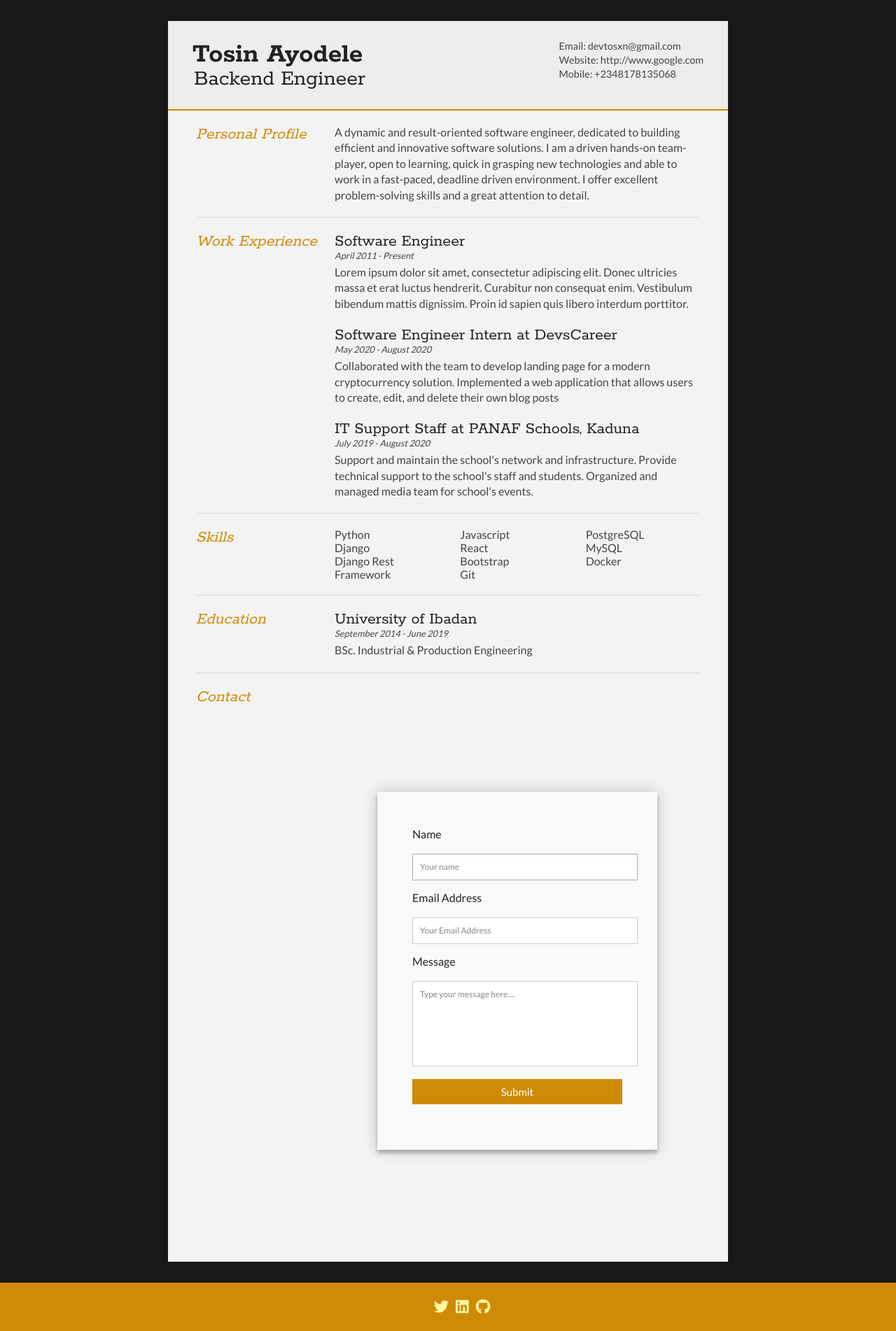
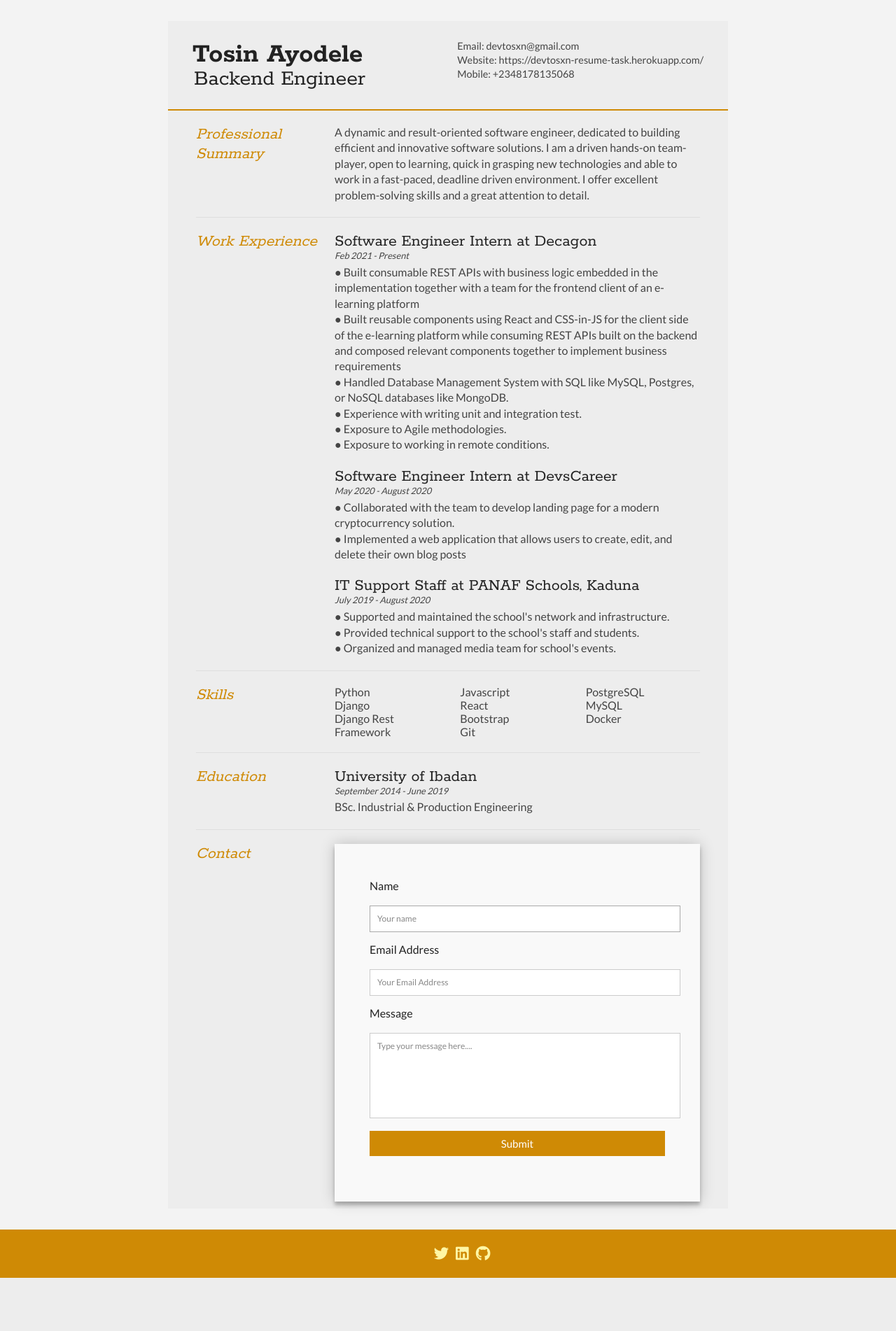
Before and after one commit to devtosxn/resume-task, a Django app: page / in a window 1280 px wide. Shown: the whole page at 70% size. After the commit the page ends 1826 px from the top, so only its background shows below. Run offline with Django 3.2, Linux system fonts and the light colour scheme.

Commit message:
refactor styling for page

```diff
--- a/resume/templates/index.html
+++ b/resume/templates/index.html
@@ -43,7 +43,7 @@
               >
             </li>
             <li>
-              Website: <a href="http://www.google.com">http://www.google.com</a>
+              Website: <a href="https://devtosxn-resume-task.herokuapp.com/">https://devtosxn-resume-task.herokuapp.com/</a>
             </li>
             <li>Mobile: +2348178135068</li>
           </ul>
@@ -55,7 +55,7 @@
         <section>
           <article>
             <div class="sectionTitle">
-              <h1>Personal Profile</h1>
+              <h1>Professional Summary</h1>
             </div>
 
             <div class="sectionContent">
@@ -79,13 +79,15 @@
 
           <div class="sectionContent">
             <article>
-              <h2>Software Engineer</h2>
-              <p class="subDetails">April 2011 - Present</p>
+              <h2>Software Engineer Intern at Decagon</h2>
+              <p class="subDetails">Feb 2021 - Present</p>
               <p>
-                Lorem ipsum dolor sit amet, consectetur adipiscing elit. Donec
-                ultricies massa et erat luctus hendrerit. Curabitur non
-                consequat enim. Vestibulum bibendum mattis dignissim. Proin id
-                sapien quis libero interdum porttitor.
+               ●  Built consumable REST APIs with business logic embedded in the implementation together with a team for the frontend client of an e-learning platform
+               <br/> ●  Built reusable components using React and CSS-in-JS for the client side of the e-learning platform while consuming REST APIs built on the backend and composed relevant components together to implement business requirements <br/>
+              ●   Handled Database Management System with SQL like MySQL, Postgres, or NoSQL databases like MongoDB. </br>
+            ●   Experience with writing unit and integration test. <br/>
+            ●   Exposure to Agile methodologies. <br/>
+            ●   Exposure to working in remote conditions. <br/>
               </p>
             </article>
 
@@ -93,8 +95,8 @@
               <h2>Software Engineer Intern at DevsCareer</h2>
               <p class="subDetails">May 2020 - August 2020</p>
               <p>
-                Collaborated with the team to develop landing page for a modern
-                cryptocurrency solution. Implemented a web application that
+                ●   Collaborated with the team to develop landing page for a modern
+                cryptocurrency solution. <br/> ●  Implemented a web application that
                 allows users to create, edit, and delete their own blog posts
               </p>
             </article>
@@ -103,9 +105,9 @@
               <h2>IT Support Staff at PANAF Schools, Kaduna</h2>
               <p class="subDetails">July 2019 - August 2020</p>
               <p>
-                Support and maintain the school's network and infrastructure.
-                Provide technical support to the school's staff and students.
-                Organized and managed media team for school's events.
+                ●   Supported and maintained the school's network and infrastructure.<br/>
+                ●   Provided technical support to the school's staff and students. </br>
+                ●   Organized and managed media team for school's events.
               </p>
             </article>
           </div>
--- a/static/css/form.css
+++ b/static/css/form.css
@@ -1,14 +1,5 @@
-.container {
-  max-width: 400px;
-  width: 100%;
-  margin: 0 auto;
-  position: relative;
-}
-
 #contact input[type="text"],
 #contact input[type="email"],
-#contact input[type="tel"],
-#contact input[type="url"],
 #contact textarea,
 #contact button[type="submit"] {
   font: 400 12px/16px "Lato", Helvetica, Arial, sans-serif;
@@ -17,7 +8,7 @@
 #contact {
   background: #f9f9f9;
   padding: 50px;
-  margin: 150px 0;
+  /* margin: 150px 0; */
   box-shadow: 0 0 20px 0 rgba(0, 0, 0, 0.2), 0 5px 5px 0 rgba(0, 0, 0, 0.24);
 }
 
--- a/static/css/style.css
+++ b/static/css/style.css
@@ -1,9 +1,6 @@
 html,
 body,
 div,
-span,
-object,
-iframe,
 h1,
 h2,
 h3,
@@ -11,62 +8,15 @@
 h5,
 h6,
 p,
-blockquote,
-pre,
-abbr,
-address,
-cite,
-code,
-del,
-dfn,
-em,
-img,
-ins,
-kbd,
-q,
-samp,
-small,
-strong,
-sub,
-sup,
-var,
-b,
-i,
-dl,
-dt,
-dd,
-ol,
 ul,
 li,
 fieldset,
 form,
 label,
-legend,
-table,
-caption,
-tbody,
-tfoot,
-thead,
-tr,
-th,
-td,
 article,
-aside,
-canvas,
-details,
-figcaption,
-figure,
 footer,
 header,
-hgroup,
-menu,
-nav,
-section,
-summary,
-time,
-mark,
-audio,
-video {
+section {
   border: 0;
   font: inherit;
   font-size: 100%;
@@ -91,7 +41,7 @@
 
 html,
 body {
-  background: #181818;
+  background: #f3f3f3;
   font-family: "Lato", helvetica, arial, sans-serif;
   font-size: 16px;
   color: #222;
@@ -111,7 +61,8 @@
 #cv {
   width: 90%;
   max-width: 800px;
-  background: #f3f3f3;
+  /* background: #f3f3f3; */
+  background: #ededed;
   margin: 30px auto;
 }
 
@@ -261,14 +212,14 @@
   color: #fff6a4;
 }
 
-.wrapper {
+/* .wrapper {
   background: #fff;
   padding: 50px;
   width: 65%;
   box-shadow: 5px 5px 30px rgba(0, 0, 0, 0.12);
   margin-top: 50px;
   position: relative;
-}
+} */
 
 @media all and (min-width: 602px) and (max-width: 800px) {
   #headshot {
@@ -349,7 +300,7 @@
   }
 }
 
-@-webkit-keyframes reset {
+/* @-webkit-keyframes reset {
   0% {
     opacity: 0;
   }
@@ -368,8 +319,8 @@
   100% {
     opacity: 1;
   }
-}
-
+} */
+/*
 @-moz-keyframes reset {
   0% {
     opacity: 0;
@@ -377,9 +328,9 @@
   100% {
     opacity: 0;
   }
-}
+} */
 
-@-moz-keyframes fade-in {
+/* @-moz-keyframes fade-in {
   0% {
     opacity: 0;
   }
@@ -389,9 +340,9 @@
   100% {
     opacity: 1;
   }
-}
+} */
 
-@keyframes reset {
+/* @keyframes reset {
   0% {
     opacity: 0;
   }
@@ -410,62 +361,4 @@
   100% {
     opacity: 1;
   }
-}
-
-/* .instaFade {
-  -webkit-animation-name: reset, fade-in;
-  -webkit-animation-duration: 1.5s;
-  -webkit-animation-timing-function: ease-in;
-
-  -moz-animation-name: reset, fade-in;
-  -moz-animation-duration: 1.5s;
-  -moz-animation-timing-function: ease-in;
-
-  animation-name: reset, fade-in;
-  animation-duration: 1.5s;
-  animation-timing-function: ease-in;
 } */
-
-/* .quickFade {
-  -webkit-animation-name: reset, fade-in;
-  -webkit-animation-duration: 2.5s; */
-/* -webkit-animation-timing-function: ease-in;
-
-  -moz-animation-name: reset, fade-in;
-  -moz-animation-duration: 2.5s;
-  -moz-animation-timing-function: ease-in;
-
-  animation-name: reset, fade-in;
-  animation-duration: 2.5s;
-  animation-timing-function: ease-in;
-}
-
-.delayOne {
-  -webkit-animation-delay: 0, 0.5s;
-  -moz-animation-delay: 0, 0.5s;
-  animation-delay: 0, 0.5s;
-}
-
-.delayTwo {
-  -webkit-animation-delay: 0, 1s;
-  -moz-animation-delay: 0, 1s;
-  animation-delay: 0, 1s;
-}
-
-.delayThree {
-  -webkit-animation-delay: 0, 1.5s;
-  -moz-animation-delay: 0, 1.5s;
-  animation-delay: 0, 1.5s;
-}
-
-.delayFour {
-  -webkit-animation-delay: 0, 2s;
-  -moz-animation-delay: 0, 2s;
-  animation-delay: 0, 2s;
-}
-
-.delayFive {
-  -webkit-animation-delay: 0, 2.5s;
-  -moz-animation-delay: 0, 2.5s;
-  animation-delay: 0, 2.5s;
-} */
```
Also changed, not shown: other parts of resume/templates/index.html (+1 -48 lines).
